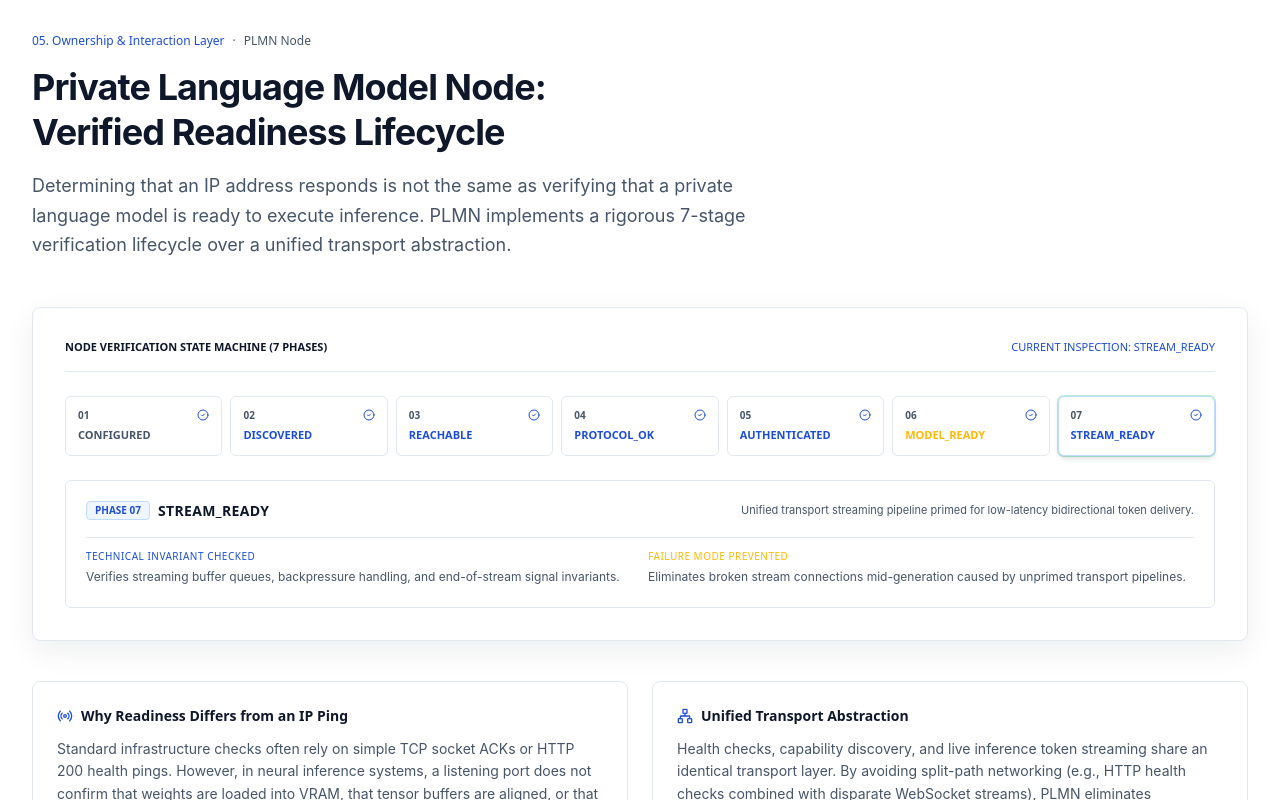
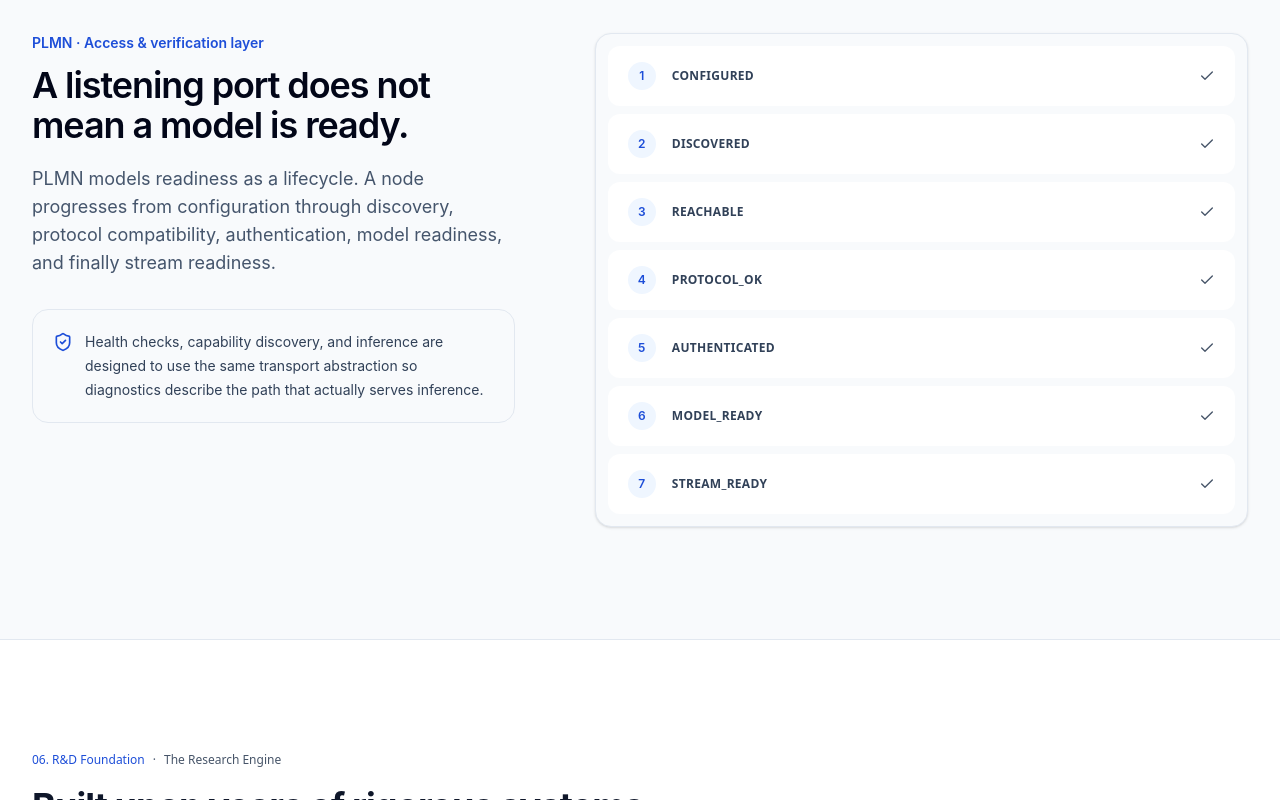
Before and after one commit to GI-Company/GiC, a Next.js app: page / in a window 1280 px wide. Shown: the part 4080-4880 px from the top of the page. Built offline with nearby package versions, Linux system fonts and the light colour scheme.

Commit message:
Complete enterprise landing page redesign

```diff
--- a/components/landing/PLMNSection.tsx
+++ b/components/landing/PLMNSection.tsx
@@ -1,213 +1,14 @@
 'use client';
 
-import React, { useState } from 'react';
-import { Network, CheckCircle2, AlertCircle, ShieldAlert, Cpu, Radio, Key, Play } from 'lucide-react';
+import { Check, ShieldCheck } from 'lucide-react';
 
-interface VerificationStage {
-  step: number;
-  id: string;
-  name: string;
-  shortDesc: string;
-  technicalValidation: string;
-  failureModePrevented: string;
-  color: string;
-}
-
-const VERIFICATION_STAGES: VerificationStage[] = [
-  {
-    step: 1,
-    id: 'CONFIGURED',
-    name: 'CONFIGURED',
-    shortDesc: 'Local node endpoint credentials, TLS certificates, and transport parameters loaded into memory.',
-    technicalValidation: 'Validates cryptographic client certificate, target URI structure, and local buffer allocation.',
-    failureModePrevented: 'Prevents uninitialized transport crashes and invalid configuration execution.',
-    color: 'text-slate-300',
-  },
-  {
-    step: 2,
-    id: 'DISCOVERED',
-    name: 'DISCOVERED',
-    shortDesc: 'Node identifies available PLMH instances via broadcast, mDNS, or configured static registry.',
-    technicalValidation: 'Resolves network address and service discovery descriptors across the private subnet.',
-    failureModePrevented: 'Eliminates hardcoded stale IP routing when hub instances migrate.',
-    color: 'text-cyan-400',
-  },
-  {
-    step: 3,
-    id: 'REACHABLE',
-    name: 'REACHABLE',
-    shortDesc: 'Low-level transport ping and socket handshake established with target PLMH instance.',
-    technicalValidation: 'Verifies TCP/mTLS socket establishment and round-trip transport latency limits.',
-    failureModePrevented: 'Catches silent firewall packet drops and network partition boundaries.',
-    color: 'text-blue-400',
-  },
-  {
-    step: 4,
-    id: 'PROTOCOL_OK',
-    name: 'PROTOCOL_OK',
-    shortDesc: 'Dialect and schema compatibility handshake completed between node and hub runtime.',
-    technicalValidation: 'Negotiates wire protocol version, token serialization schemas, and capability flags.',
-    failureModePrevented: 'Prevents subtle deserialization failures caused by mismatched protocol versions.',
-    color: 'text-indigo-400',
-  },
-  {
-    step: 5,
-    id: 'AUTHENTICATED',
-    name: 'AUTHENTICATED',
-    shortDesc: 'Cryptographic challenge-response token verified against hub access control list.',
-    technicalValidation: 'Validates nonces, signature validity, and access scope for requested model operations.',
-    failureModePrevented: 'Rejects unauthorized requests before compute buffers or model weights are touched.',
-    color: 'text-purple-400',
-  },
-  {
-    step: 6,
-    id: 'MODEL_READY',
-    name: 'MODEL_READY',
-    shortDesc: 'Hub confirms target model weights are loaded into VRAM/RAM with primed KV cache structures.',
-    technicalValidation: 'Probes model parameter checkpoint status, context window capacity, and memory saturation.',
-    failureModePrevented: 'Prevents sending token prompts to an uninitialized or cold model undergoing weight reload.',
-    color: 'text-amber-400',
-  },
-  {
-    step: 7,
-    id: 'STREAM_READY',
-    name: 'STREAM_READY',
-    shortDesc: 'Unified transport streaming pipeline primed for low-latency bidirectional token delivery.',
-    technicalValidation: 'Verifies streaming buffer queues, backpressure handling, and end-of-stream signal invariants.',
-    failureModePrevented: 'Eliminates broken stream connections mid-generation caused by unprimed transport pipelines.',
-    color: 'text-emerald-400',
-  },
-];
+const stages=['CONFIGURED','DISCOVERED','REACHABLE','PROTOCOL_OK','AUTHENTICATED','MODEL_READY','STREAM_READY'];
 
 export default function PLMNSection() {
-  const [activeStageIndex, setActiveStageIndex] = useState<number>(6); // Default to STREAM_READY
-  const currentStage = VERIFICATION_STAGES[activeStageIndex];
-
-  return (
-    <section id="plmn" className="py-20 sm:py-28 bg-[#090c13] border-b border-[#161d2b]">
-      <div className="max-w-7xl mx-auto px-4 sm:px-6 lg:px-8">
-        <div className="max-w-3xl space-y-4">
-          <div className="flex items-center gap-2 text-xs font-mono text-blue-400">
-            <span>05. Ownership &amp; Interaction Layer</span>
-            <span aria-hidden="true" className="text-slate-600">·</span>
-            <span className="text-slate-400">PLMN Node</span>
-          </div>
-
-          <h2 className="text-3xl sm:text-4xl font-sans font-bold tracking-tight text-white text-balance leading-tight">
-            Private Language Model Node: Verified Readiness Lifecycle
-          </h2>
-
-          <p className="text-base sm:text-lg text-slate-300 font-sans leading-relaxed">
-            Determining that an IP address responds is not the same as verifying that a private language model is ready to execute inference. PLMN implements a rigorous 7-stage verification lifecycle over a unified transport abstraction.
-          </p>
-        </div>
-
-        {/* 7-Stage Visual Verification Lifecycle Stepper */}
-        <div className="mt-12 p-6 sm:p-8 rounded-lg bg-[#0a0d15] border border-[#1b2333] font-mono text-xs shadow-xl space-y-6">
-          <div className="flex flex-wrap items-center justify-between gap-2 pb-4 border-b border-[#182130]">
-            <span className="text-slate-200 font-bold text-[11px]">
-              NODE VERIFICATION STATE MACHINE (7 PHASES)
-            </span>
-            <span className="text-emerald-400 text-[11px]">
-              CURRENT INSPECTION: {currentStage.name}
-            </span>
-          </div>
-
-          {/* Interactive Stepper Bar */}
-          <div className="grid grid-cols-2 sm:grid-cols-4 lg:grid-cols-7 gap-2">
-            {VERIFICATION_STAGES.map((stage, idx) => {
-              const isActive = activeStageIndex === idx;
-              const isPast = idx < activeStageIndex;
-              return (
-                <button
-                  key={stage.id}
-                  type="button"
-                  onClick={() => setActiveStageIndex(idx)}
-                  className={`p-3 rounded-md text-left transition-all border relative ${
-                    isActive
-                      ? 'bg-[#121927] border-emerald-500 shadow-md ring-1 ring-emerald-500/30'
-                      : isPast
-                      ? 'bg-[#0e1420] border-[#222c3d] text-slate-300 hover:border-slate-500'
-                      : 'bg-[#07090f] border-[#151b26] text-slate-400 hover:text-slate-300'
-                  }`}
-                >
-                  <div className="flex items-center justify-between mb-1.5">
-                    <span className="text-[10px] text-slate-400 font-bold">0{stage.step}</span>
-                    {idx <= activeStageIndex ? (
-                      <CheckCircle2 className="w-3 h-3 text-emerald-400" />
-                    ) : (
-                      <span className="w-2 h-2 rounded-full bg-slate-700" />
-                    )}
-                  </div>
-                  <div className={`font-bold text-[11px] truncate ${stage.color}`}>
-                    {stage.name}
-                  </div>
-                </button>
-              );
-            })}
-          </div>
-
-          {/* Detailed Stage Explanation Card */}
-          <div className="p-5 rounded-md bg-[#0f1522] border border-[#232f44] space-y-4">
-            <div className="flex flex-wrap items-center justify-between gap-2">
-              <div className="flex items-center gap-2">
-                <span className="px-2 py-0.5 rounded bg-emerald-950/80 border border-emerald-700/60 text-emerald-300 font-bold text-[10px]">
-                  PHASE 0{currentStage.step}
-                </span>
-                <h4 className="text-sm font-bold text-white tracking-wide">{currentStage.name}</h4>
-              </div>
-              <span className="text-slate-400 text-[11px] font-sans">
-                {currentStage.shortDesc}
-              </span>
-            </div>
-
-            <div className="grid grid-cols-1 md:grid-cols-2 gap-4 pt-3 border-t border-[#1a2333] font-sans text-xs">
-              <div className="space-y-1">
-                <span className="text-[10px] font-mono text-cyan-400 uppercase tracking-wider block">
-                  Technical Invariant Checked
-                </span>
-                <p className="text-slate-300 leading-relaxed">
-                  {currentStage.technicalValidation}
-                </p>
-              </div>
-
-              <div className="space-y-1">
-                <span className="text-[10px] font-mono text-amber-400 uppercase tracking-wider block">
-                  Failure Mode Prevented
-                </span>
-                <p className="text-slate-300 leading-relaxed">
-                  {currentStage.failureModePrevented}
-                </p>
-              </div>
-            </div>
-          </div>
-        </div>
-
-        {/* Why Readiness != Ping & Unified Transport Concept */}
-        <div className="mt-10 grid grid-cols-1 md:grid-cols-2 gap-6 font-mono text-xs">
-          {/* Card 1: Verified Readiness vs Ping */}
-          <div className="p-6 rounded-lg bg-[#0b0e16] border border-[#1b2333] space-y-3">
-            <div className="flex items-center gap-2 text-white font-bold text-sm">
-              <Radio className="w-4 h-4 text-blue-400" />
-              <span>Why Readiness Differs from an IP Ping</span>
-            </div>
-            <p className="text-slate-300 font-sans text-xs sm:text-sm leading-relaxed">
-              Standard infrastructure checks often rely on simple TCP socket ACKs or HTTP 200 health pings. However, in neural inference systems, a listening port does not confirm that weights are loaded into VRAM, that tensor buffers are aligned, or that the tokenizer is calibrated. PLMN guarantees execution integrity before accepting inference requests.
-            </p>
-          </div>
-
-          {/* Card 2: Unified Transport Abstraction */}
-          <div className="p-6 rounded-lg bg-[#0b0e16] border border-[#1b2333] space-y-3">
-            <div className="flex items-center gap-2 text-white font-bold text-sm">
-              <Network className="w-4 h-4 text-emerald-400" />
-              <span>Unified Transport Abstraction</span>
-            </div>
-            <p className="text-slate-300 font-sans text-xs sm:text-sm leading-relaxed">
-              Health checks, capability discovery, and live inference token streaming share an identical transport layer. By avoiding split-path networking (e.g., HTTP health checks combined with disparate WebSocket streams), PLMN eliminates inconsistencies between diagnostic health and live token generation.
-            </p>
-          </div>
-        </div>
-      </div>
-    </section>
-  );
+  return <section id="plmn" className="border-b border-slate-200 bg-white py-20 sm:py-28"><div className="mx-auto max-w-7xl px-4 sm:px-6 lg:px-8">
+    <div className="grid gap-12 lg:grid-cols-[0.85fr_1.15fr] lg:gap-20">
+      <div><p className="text-sm font-semibold text-blue-700">PLMN · Access &amp; verification layer</p><h2 className="mt-3 text-3xl font-semibold tracking-[-0.03em] text-slate-950 sm:text-4xl">A listening port does not mean a model is ready.</h2><p className="mt-5 text-base leading-7 text-slate-600 sm:text-lg">PLMN models readiness as a lifecycle. A node progresses from configuration through discovery, protocol compatibility, authentication, model readiness, and finally stream readiness.</p><div className="mt-8 flex gap-3 rounded-2xl border border-slate-200 bg-slate-50 p-5"><ShieldCheck className="mt-0.5 h-5 w-5 shrink-0 text-blue-700"/><p className="text-sm leading-6 text-slate-700">Health checks, capability discovery, and inference are designed to use the same transport abstraction so diagnostics describe the path that actually serves inference.</p></div></div>
+      <div className="rounded-2xl border border-slate-200 bg-slate-50 p-3 shadow-sm">{stages.map((stage,i)=><div key={stage} className="flex items-center gap-4 rounded-xl bg-white px-5 py-4 [&+&]:mt-2"><span className="flex h-7 w-7 items-center justify-center rounded-full bg-blue-50 text-xs font-semibold text-blue-700">{i+1}</span><span className="flex-1 font-mono text-xs font-semibold tracking-wide text-slate-700">{stage}</span><Check className="h-4 w-4 text-slate-400"/></div>)}</div>
+    </div>
+  </div></section>;
 }
```
